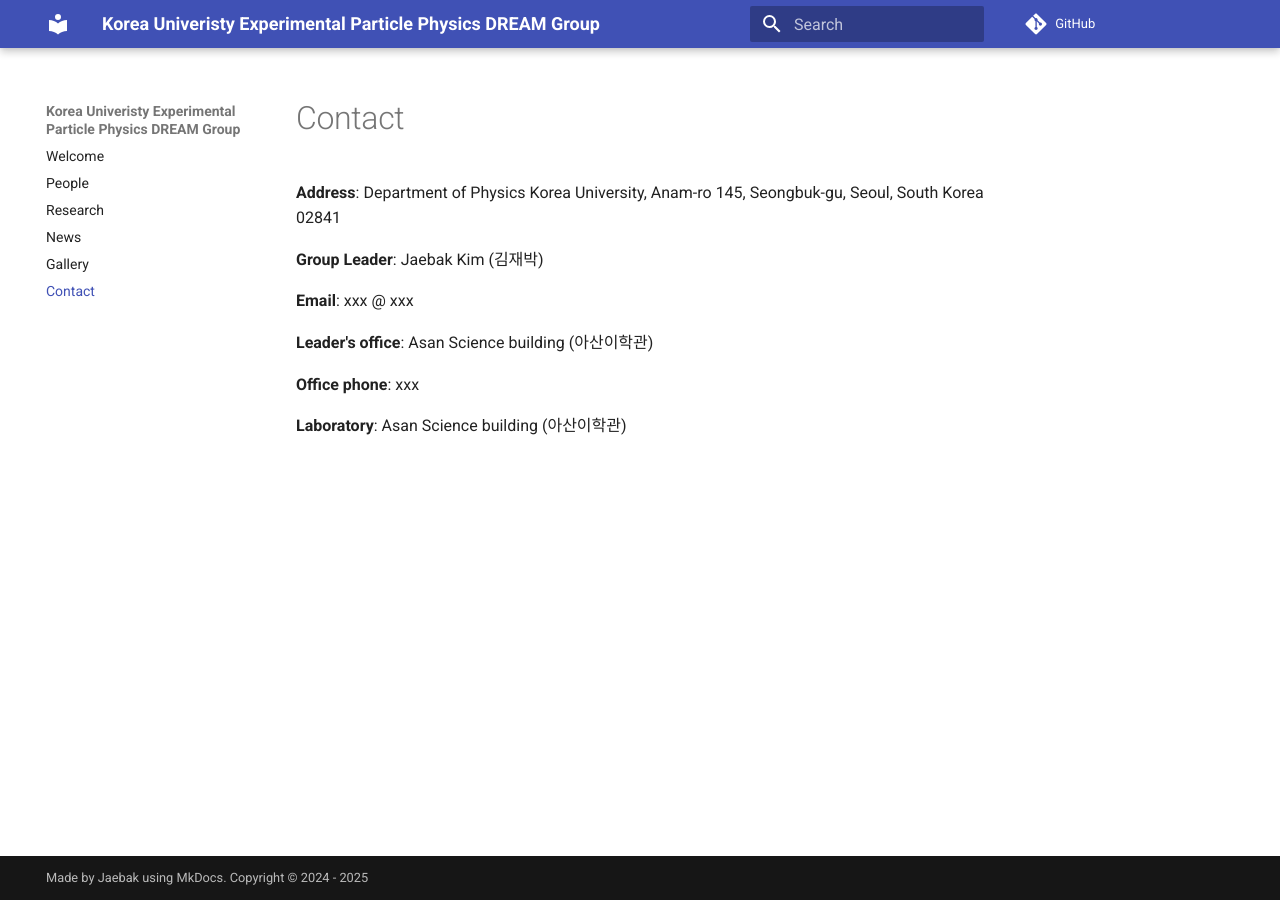
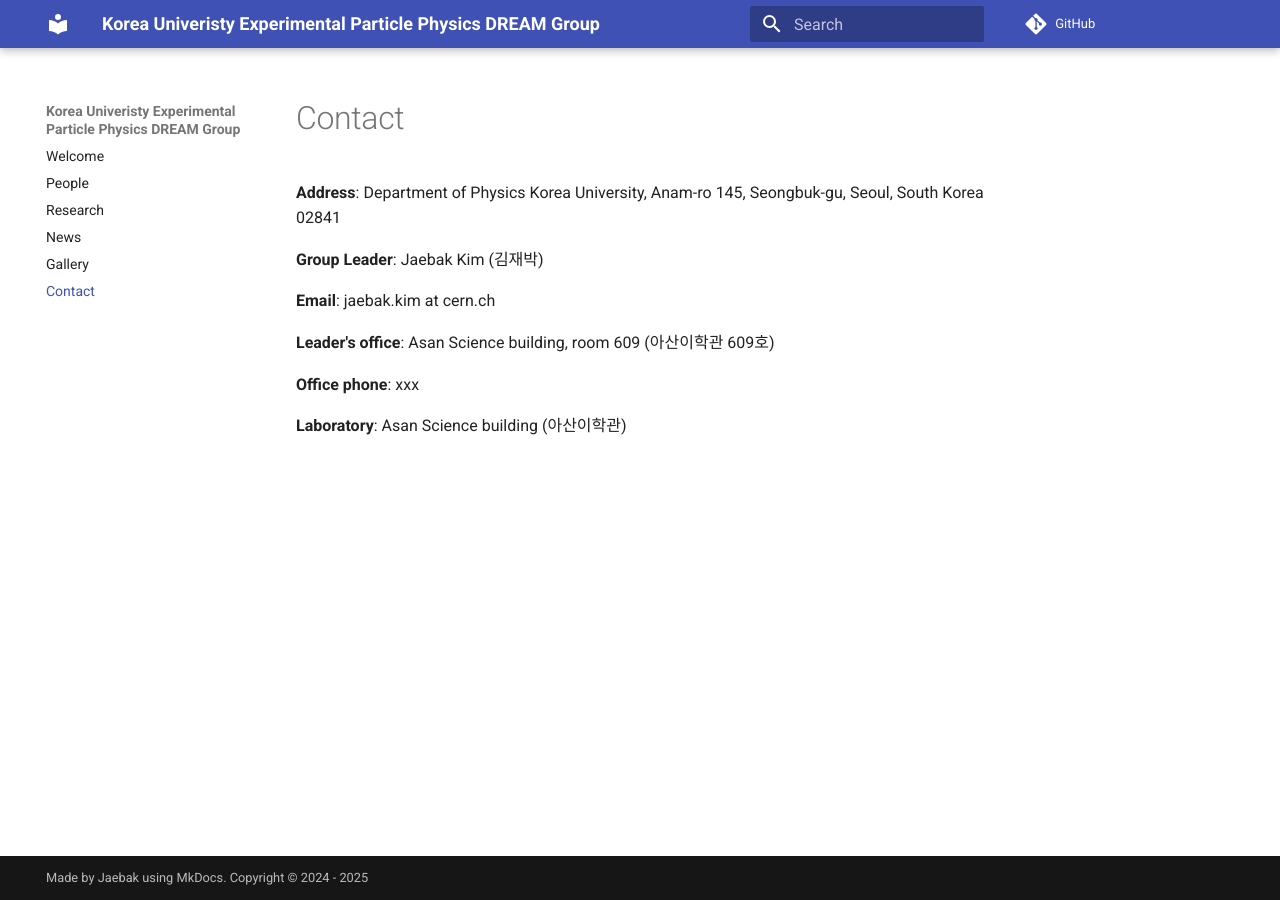
Before and after one commit to jaebak/ku-dream-group, an MkDocs documentation site: the page built from docs/contact/contact.md, in a window 1280 px wide. Built offline with MkDocs 1.6.1 and Material for MkDocs 9.7.7, drawn with Linux system fonts in a browser that asks for light colours; comment, search, counter and statistics services are not loaded.

Commit message:
Update information

```diff
--- a/docs/contact/contact.md
+++ b/docs/contact/contact.md
@@ -5,9 +5,9 @@ Anam-ro 145, Seongbuk-gu, Seoul, South Korea 02841
 
 **Group Leader**: Jaebak Kim (김재박)
 
-**Email**: xxx @ xxx
+**Email**: jaebak.kim at cern.ch
 
-**Leader's office**: Asan Science building (아산이학관)
+**Leader's office**: Asan Science building, room 609 (아산이학관 609호)
 
 **Office phone**: xxx
 
```
Also changed, not shown: docs/index.md (+1 -1 lines), docs/people/people.md (+3 -3 lines).
